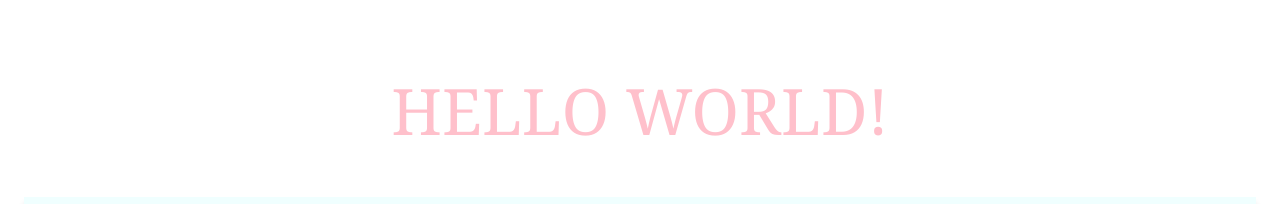
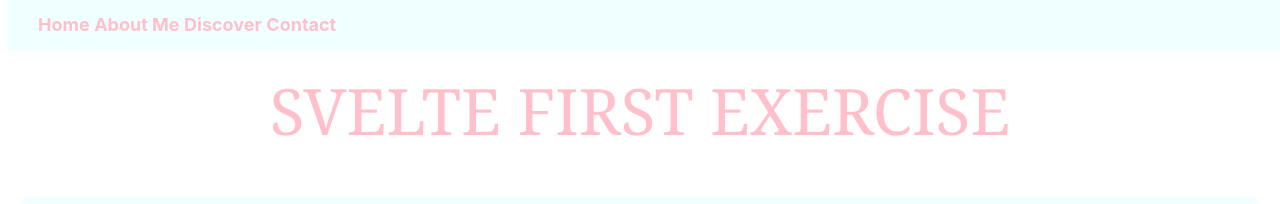
Before and after one commit to annazhang1029/sveltetesting, a Svelte app: page / in a window 1280 px wide. Shown: the top 204 px of the page. Built offline with nearby package versions, Linux system fonts and the light colour scheme; a web font is replaced by a local one.

Commit message:
added nav component

```diff
--- a/src/App.svelte
+++ b/src/App.svelte
@@ -1,10 +1,17 @@
 <script>
 	export let name;
 	import Card from "./Card.svelte";
+	import Nav from "./Nav.svelte";
 </script>
 
+<header>
+	<Nav></Nav>
+</header>
+
+
 <main>
-	<h1>Hello {name}!</h1>
+	<h1>Svelte First Exercise</h1>
+	<!-- <h1>Hello {name}!</h1> -->
 	<!-- <p>Visit the <a href="https://svelte.dev/tutorial">Svelte tutorial</a> to learn how to build Svelte apps.</p> -->
 
 	<Card></Card>
--- a/src/Card.svelte
+++ b/src/Card.svelte
@@ -15,6 +15,10 @@
         background-color:azure;
     }
 
+    .card img{
+        max-height: 500px;
+    }
+
     .card p{
         color: pink;
         font-family: georgia, cursive;
--- /dev/null
+++ b/src/Nav.svelte
@@ -0,0 +1,31 @@
+<nav>
+    <a href="#hero">Home</a>
+    <a href="#author">About Me</a>
+    <a href="#discover">Discover</a>
+    <a href="#contact">Contact</a>
+  </nav>
+
+  <style>
+    nav{
+        position: fixed;
+        background-color: azure;
+        width: 100%;
+        margin-top: -10px;
+        padding: 16px 30px;
+    }
+    nav a{
+        text-decoration: none;
+        color: pink;
+        display: inline-block;
+        font-weight: bold;
+        font-size: 18px;
+    }
+
+    nav a:hover{
+        color: beige;
+    }
+
+    nav a:active{
+        color: white;
+    }
+  </style>
```
